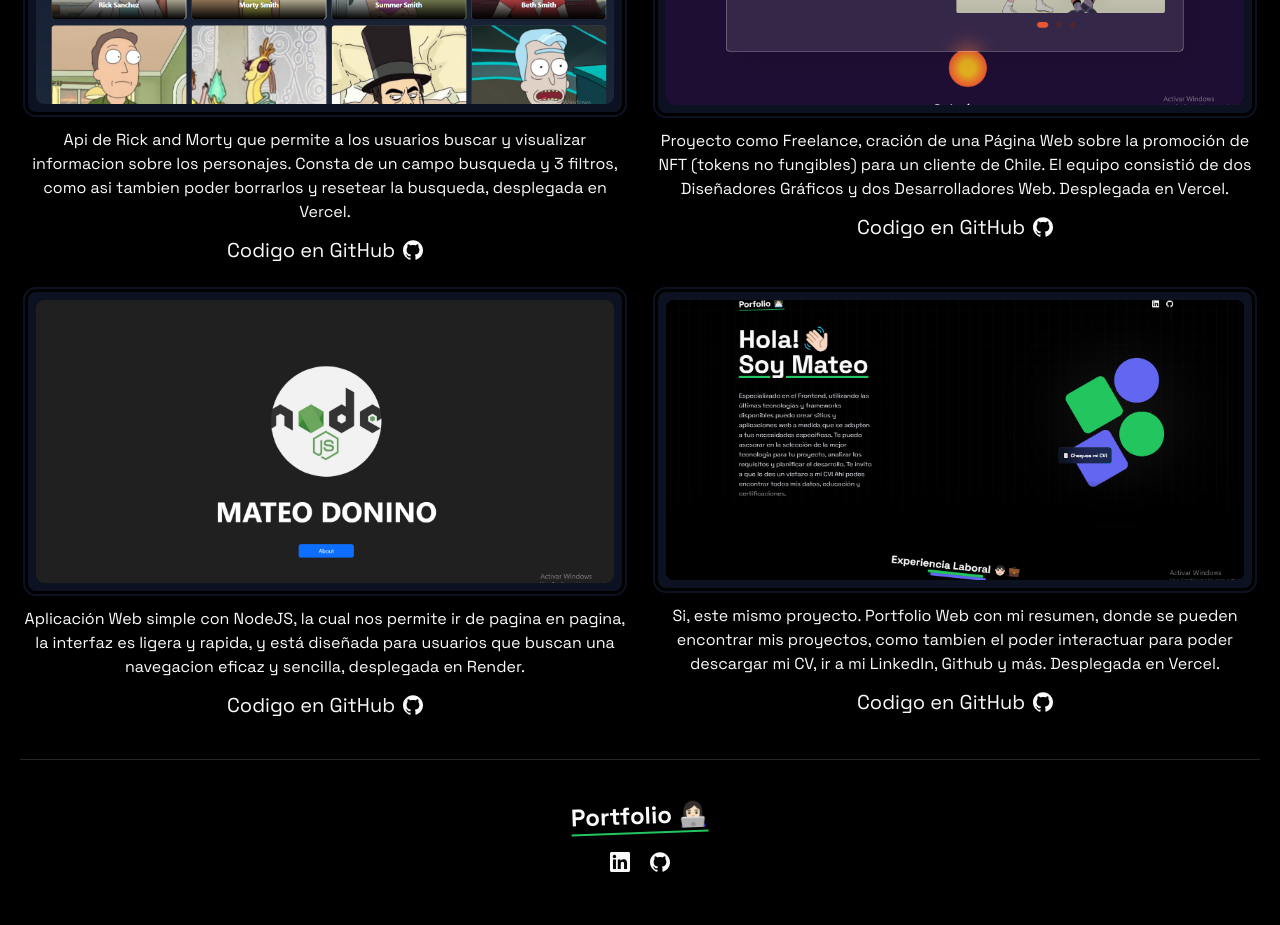
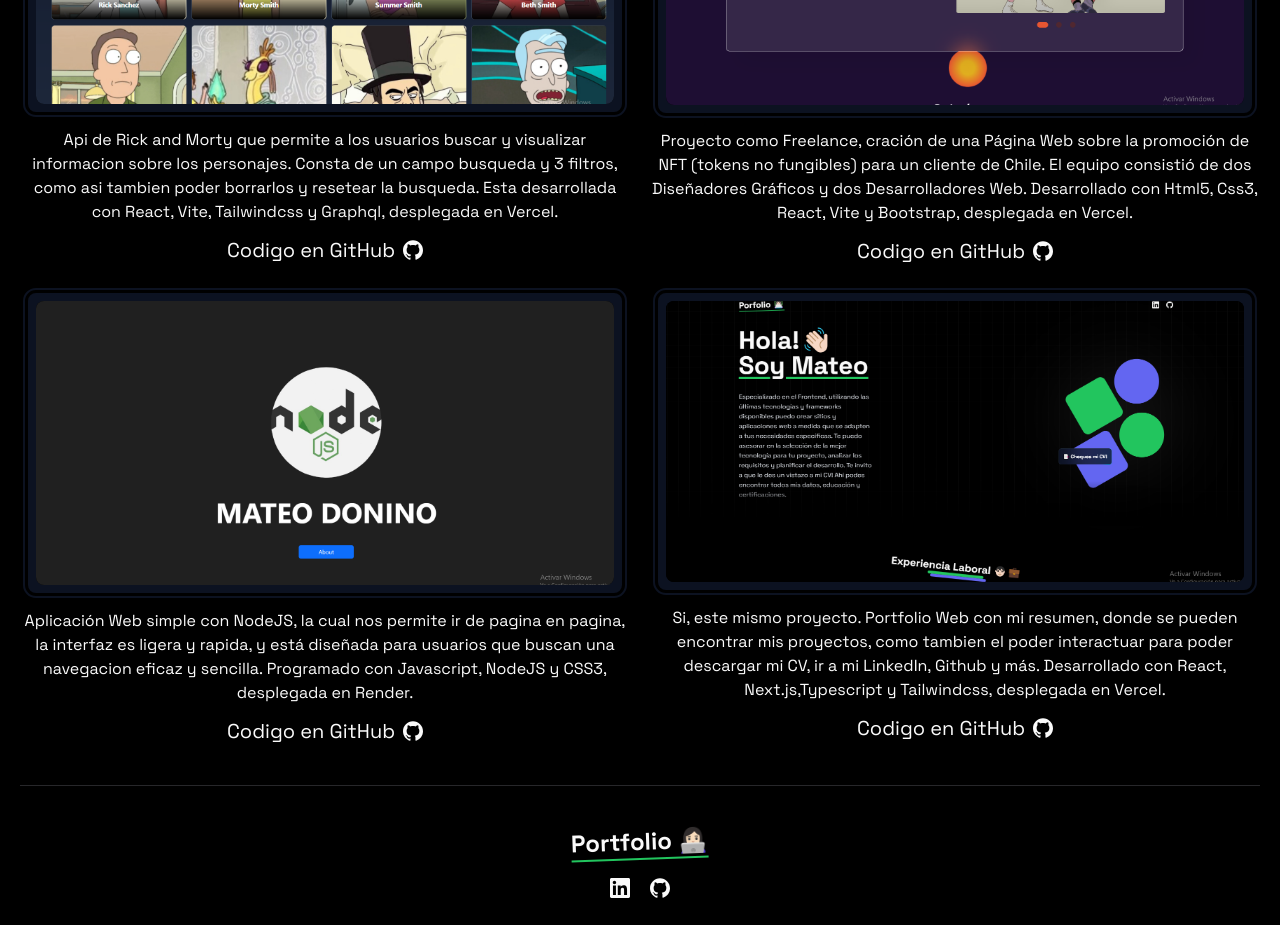
Before and after one commit to MateoDonino/porfolio-nextjs, a Next.js app: page / in a window 1280 px wide. Shown: the part 2780-3705 px from the top of the page. Built offline with nearby package versions, Linux system fonts and the light colour scheme.

Commit message:
Actualización 2.2

```diff
--- a/app/(home)/components/Projects.tsx
+++ b/app/(home)/components/Projects.tsx
@@ -24,7 +24,7 @@ export default function Projects() {
     {
       title: "Api Rick and Morty",
       description:
-        "Api de Rick and Morty que permite a los usuarios buscar y visualizar informacion sobre los personajes. Consta de un campo busqueda y 3 filtros, como asi tambien poder borrarlos y resetear la busqueda, desplegada en Vercel.",
+        "Api de Rick and Morty que permite a los usuarios buscar y visualizar informacion sobre los personajes. Consta de un campo busqueda y 3 filtros, como asi tambien poder borrarlos y resetear la busqueda. Esta desarrollada con React, Vite, Tailwindcss y Graphql, desplegada en Vercel.",
       tech: [SiReact, SiVite, SiTailwindcss, SiGraphql],
       link: "https://dev-challenge-rickymorty.vercel.app/",
       cover: "/web1.png",
@@ -35,7 +35,7 @@ export default function Projects() {
     {
       title: "Lutin Studio",
       description:
-        "Proyecto como Freelance, cración de una Página Web sobre la promoción de NFT (tokens no fungibles) para un cliente de Chile. El equipo consistió de dos Diseñadores Gráficos y dos Desarrolladores Web. Desplegada en Vercel.",
+        "Proyecto como Freelance, cración de una Página Web sobre la promoción de NFT (tokens no fungibles) para un cliente de Chile. El equipo consistió de dos Diseñadores Gráficos y dos Desarrolladores Web. Desarrollado con Html5, Css3, React, Vite y Bootstrap, desplegada en Vercel.",
       tech: [SiHtml5, SiCss3, SiReact, SiVite, SiBootstrap],
       link: "https://lutin-varelacristianfacundo.vercel.app/",
       cover: "/web4.png",
@@ -46,7 +46,7 @@ export default function Projects() {
     {
       title: "Aplicación Node.js",
       description:
-        "Aplicación Web simple con NodeJS, la cual nos permite ir de pagina en pagina, la interfaz es ligera y rapida, y está diseñada para usuarios que buscan una navegacion eficaz y sencilla, desplegada en Render.",
+        "Aplicación Web simple con NodeJS, la cual nos permite ir de pagina en pagina, la interfaz es ligera y rapida, y está diseñada para usuarios que buscan una navegacion eficaz y sencilla. Programado con Javascript, NodeJS y CSS3, desplegada en Render.",
       tech: [SiJavascript, SiNodedotjs, SiCss3],
       link: "https://nodejs-project-chyw.onrender.com/",
       cover: "/web2.png",
@@ -57,7 +57,7 @@ export default function Projects() {
     {
       title: "Portfolio Web",
       description:
-        "Si, este mismo proyecto. Portfolio Web con mi resumen, donde se pueden encontrar mis proyectos, como tambien el poder interactuar para poder descargar mi CV, ir a mi LinkedIn, Github y más. Desplegada en Vercel.",
+        "Si, este mismo proyecto. Portfolio Web con mi resumen, donde se pueden encontrar mis proyectos, como tambien el poder interactuar para poder descargar mi CV, ir a mi LinkedIn, Github y más. Desarrollado con React, Next.js,Typescript y Tailwindcss, desplegada en Vercel.",
       tech: [SiReact, SiNextdotjs, SiTailwindcss, SiTypescript],
       link: "https://porfolio-nextjs-eight.vercel.app/",
       cover: "/web7.png",
```
